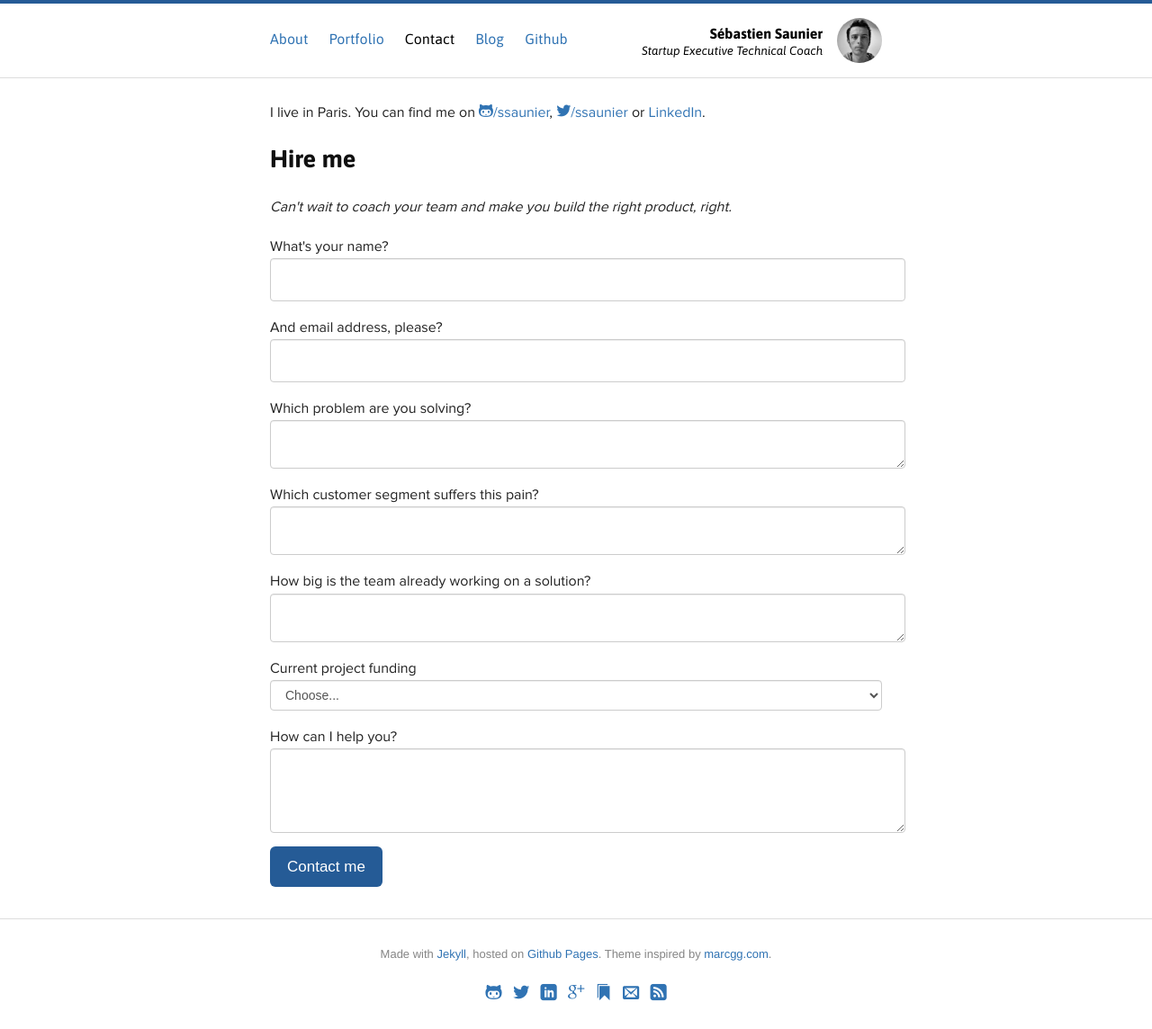
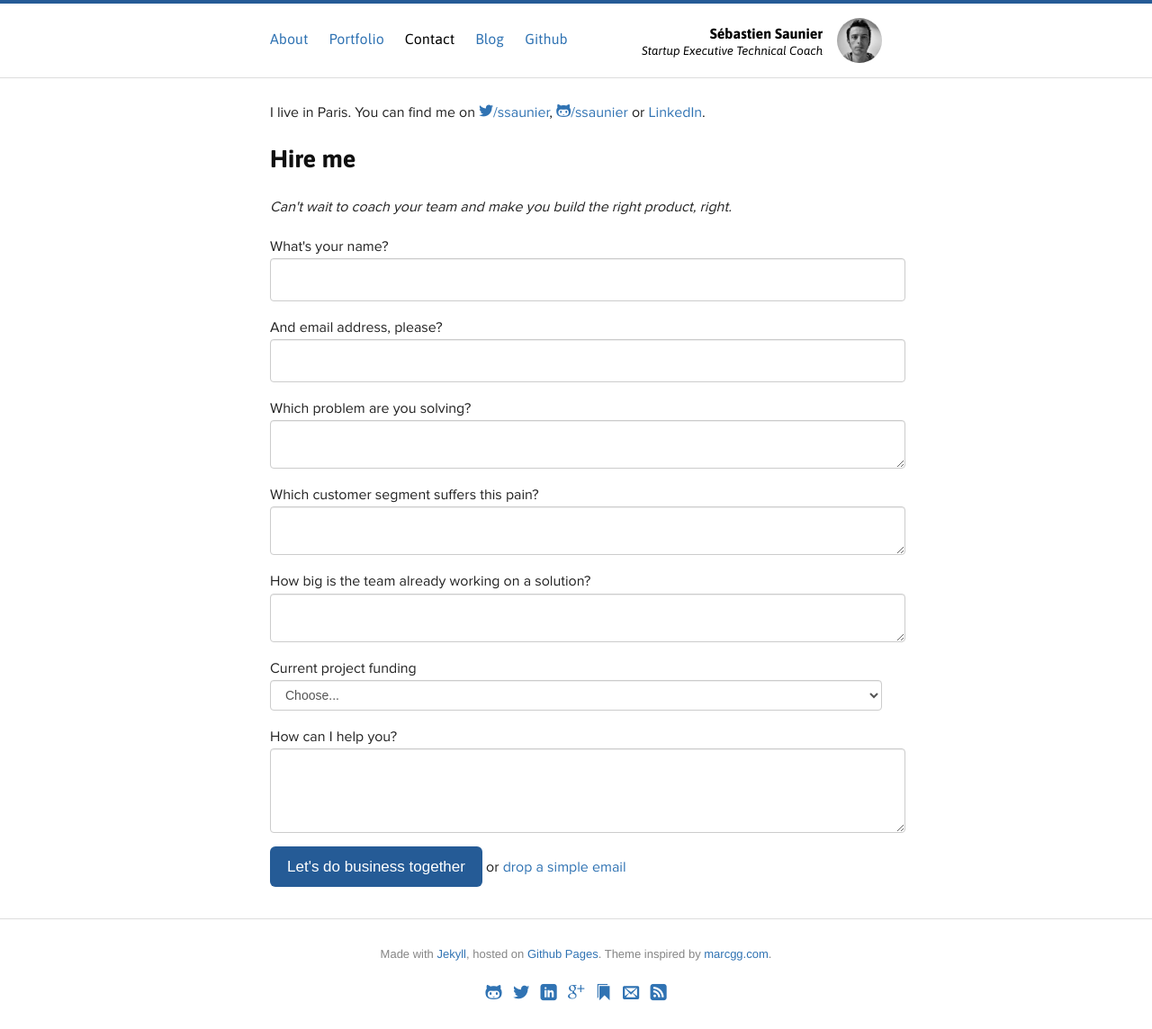
Before and after one commit to ssaunier/ssaunier.github.io, a Jekyll site: the page built from contact/index.html, in a window 1280 px wide. Shown: the whole page at 90% size. Built offline with Jekyll 4.4.1, drawn with Linux system fonts in a browser that asks for light colours; Markdown is read by kramdown in place of the engine named in the settings.

Commit message:
Buttons adjustments

```diff
--- a/contact/index.html
+++ b/contact/index.html
@@ -11,8 +11,9 @@ category: contact
 
   <p>
     I live in Paris. You can find me on
-    <a href="https://github.com/ssaunier"><i class="icon-github"></i>/ssaunier</a>,
-    <a href="https://twitter.com/ssaunier"><i class="icon-twitter"></i>/ssaunier</a> or <a href="https://www.linkedin.com/in/sebastiensaunier">LinkedIn</a>.
+    <a href="https://twitter.com/intent/follow?screen_name=ssaunier"><i class="icon-twitter"></i>/ssaunier</a>,
+    <a href="https://github.com/ssaunier"><i class="icon-github"></i>/ssaunier</a>
+    or <a href="https://www.linkedin.com/in/sebastiensaunier">LinkedIn</a>.
 
   <h1>Hire me</h1>
 
@@ -66,7 +67,8 @@ category: contact
 
     <div>
       <input type="hidden" name="_next" value="//sebastien.saunier.me/thanks.html">
-      <input type="submit" class="btn btn-lg" value="Contact me">
+      <input type="submit" class="btn btn-lg" value="Let's do business together">
+      or <a href="mailto:seb@saunier.me">drop a simple email</a>
     </div>
   </form>
 </section>
```
